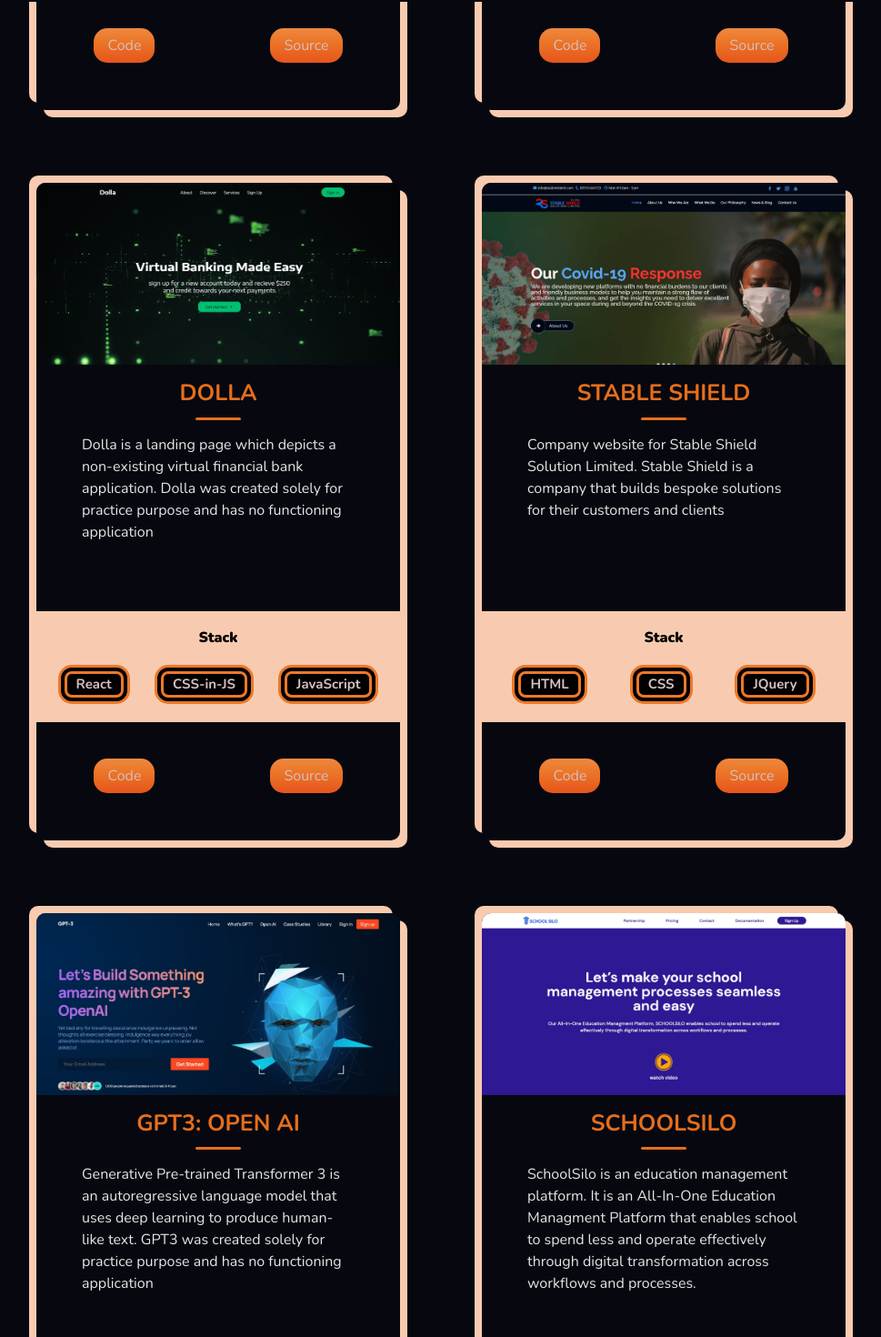
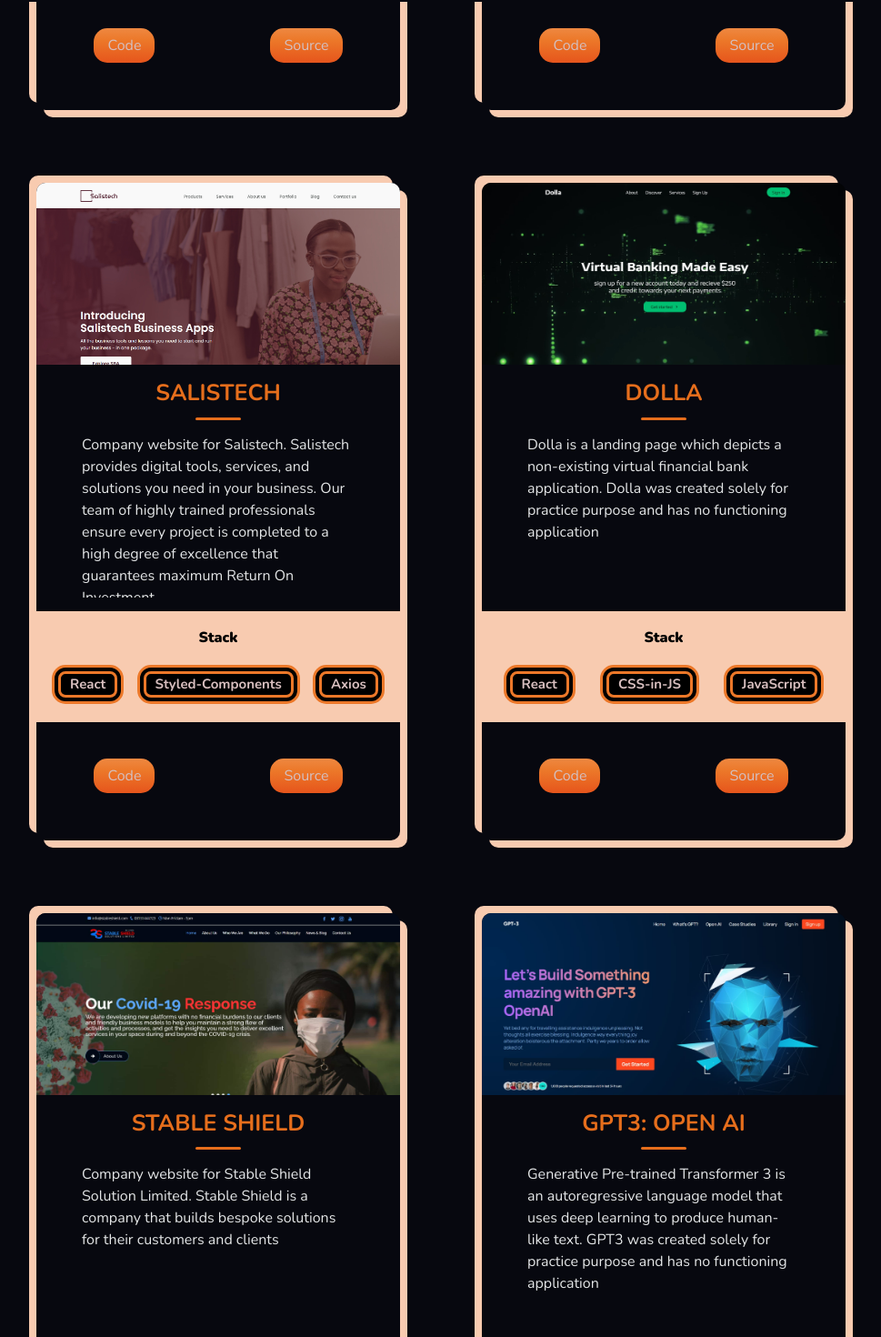
Before and after one commit to ArniyhJS/dolla, a Next.js app: page / in a window 1280 px wide. Shown: the part 1598-3068 px from the top of the page at 91% size, without its empty margins (155-1124 px from the left). Built offline with nearby package versions, Linux system fonts and the light colour scheme.

Commit message:
mytrust.page

```diff
--- a/src/constants/constants.js
+++ b/src/constants/constants.js
@@ -7,6 +7,17 @@
     source: "https://viddey.video",
     visit: "https://viddey.video",
     id: 2,
+  },
+
+  {
+    title: "MyTrust.Page",
+    description:
+      "MyTrust.Page is a simple review aggregation platform to gain customers trust and business. It provides a platform where customers get analytic statistics about businesses thereby unifying businesses and customers relationship",
+    image: "/images/mytrust-page.jpg",
+    tags: ["HTML", "TailwindCSS", "AlpineJS"],
+    source: "https://www.mytrust.page",
+    visit: "https://www.mytrust.page",
+    id: 3,
   },
 
   {
@@ -50,16 +61,6 @@
     visit: "https://arniyhjs-gpt3.herokuapp.com/s",
     id: 1,
   },
-  {
-    title: "SchoolSilo",
-    description:
-      "SchoolSilo is an education management platform. It is an All-In-One Education Managment Platform that enables school to spend less and operate effectively through digital transformation across workflows and processes.",
-    image: "/images/school-silo.jpg",
-    tags: ["HTML", "TailwindCSS", "JavaScript"],
-    source: "https://www.schoolsilo.cloud",
-    visit: "https://www.schoolsilo.cloud",
-    id: 3,
-  },
 ];
 
 export const TimeLineData = [
@@ -74,7 +75,7 @@
   { number: "3+", text: "Years Coding Experience" },
   { number: "10+", text: "Mentee" },
   { number: 2, text: "Functional Web Applications" },
-  { number: 5, text: "Landing Pages" },
+  { number: 6, text: "Landing Pages" },
   { number: 4, text: "Scrimba Certifications" },
 ];
 
```
Also changed, not shown: public/images/mytrust-page.jpg (added).
